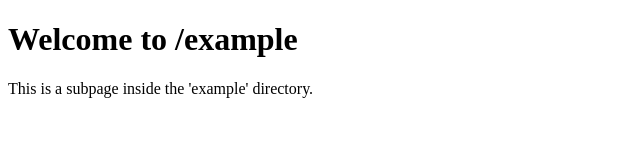
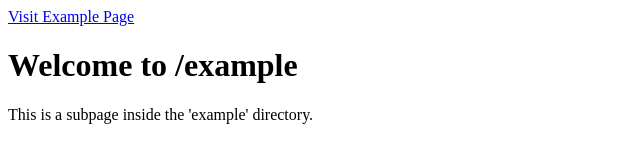
Before and after one commit to mrexonontomatdiscord/mrexonontomatdiscord.github.io, a plain HTML site: page page2.html in a window 1280 px wide. Shown: the whole page, without its empty margins (0-640 px from the left). Drawn offline with Linux system fonts and the light colour scheme.

Commit message:
Update page2.html

```diff
--- a/page2.html
+++ b/page2.html
@@ -5,6 +5,7 @@
     <title>Application Programmable Interface</title>
 </head>
 <body>
+    <a href="/example/">Visit Example Page</a>
     <h1>Welcome to /example</h1>
     <p>This is a subpage inside the 'example' directory.</p>
 </body>
```
